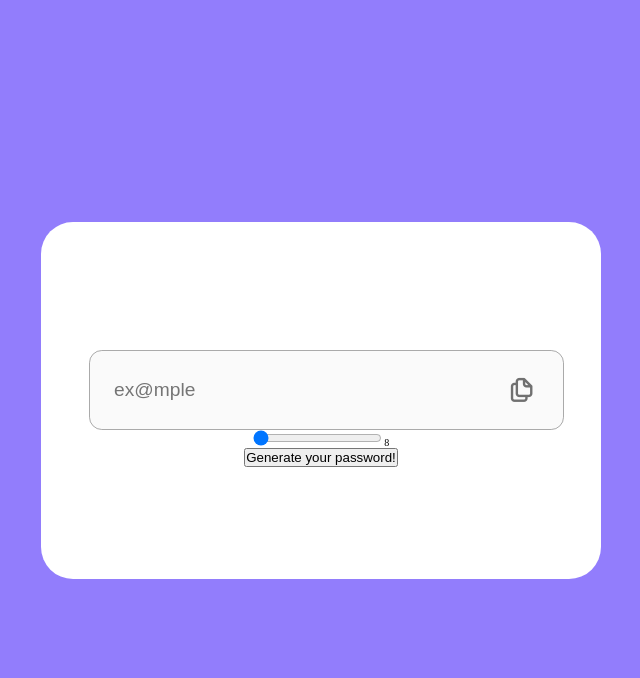
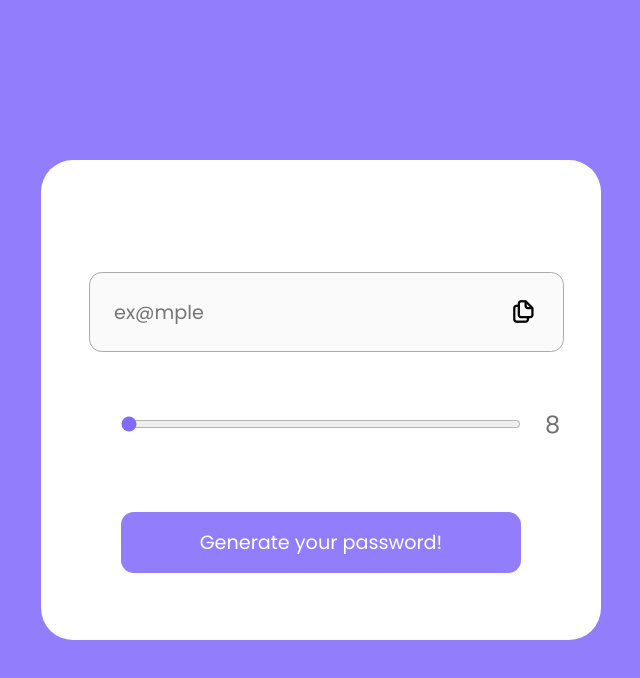
Before and after one commit to polikujydo/password-generator, a plain HTML site: page index.html in a window 1280 px wide. Shown: the whole page, without its empty margins (319-959 px from the left). Drawn offline with nearby package versions, Linux system fonts and the light colour scheme.

Commit message:
interface

```diff
--- a/assets/main.css
+++ b/assets/main.css
@@ -1,7 +1,10 @@
+@import url("https://fonts.googleapis.com/css2?family=Poppins:wght@300;400;500;600&display=swap");
+
 *{
     padding: 0;
     margin: 0;
     box-sizing: border-box;
+    font-family: "Poppins", sans-serif;
 }
 
 body{
@@ -17,6 +20,7 @@ body{
     position: relative;
     max-width: 35rem;
     width: 100%;
+    height: 30rem;
     background-color: #fff;
     text-align: center;
     padding: 7rem 5rem;
@@ -29,7 +33,6 @@ body{
     height: 5rem;
     max-width: 40rem;
     margin-left: -2rem;
-    margin-top: 1rem;
 }
 
 .wrapper .passBox input{
@@ -43,14 +46,47 @@ body{
 
 .passBox .copyIcon{
     position: absolute;
-    right: -15px;
     top: 50%;
     transform: translateY(-50%);
-    color: #707070;
+    right: -1rem;
+    font-size: 1.7rem;
     cursor: pointer;
-    font-size: 1.8rem;
 }
 
 .copyIcon:hover{
     color: #826afb;
 }
+
+/* RANGE */
+
+.rangeBox{
+    display: flex;
+    align-items: center;
+    margin-top: 4rem;
+}
+
+.rangeBox input{
+    width: 100%;
+    accent-color: #826afb;
+}
+
+.rangeBox .rangeNum{
+    position: absolute;
+    left: 90%;
+    font-size: 1.5rem;
+    color: #707070;
+}
+
+/* BUTTON */
+.wrapper .genButton{
+    width: 100%;
+    padding: 1.2rem 0;
+    margin-top: 5rem;
+    background-color: #927dfc;
+    border: none;
+    border-radius: 0.8rem;
+    padding: 1rem 3rem;
+    color: #fff;
+    font-size: 1.2rem;
+    cursor: pointer;
+}
--- a/index.html
+++ b/index.html
@@ -19,7 +19,7 @@
             <span class="rangeNum">8</span>
         </div>
 
-        <button class="passButton">Generate your password!</button>
+        <button class="genButton">Generate your password!</button>
     </div>
 </body>
 </html>
```
